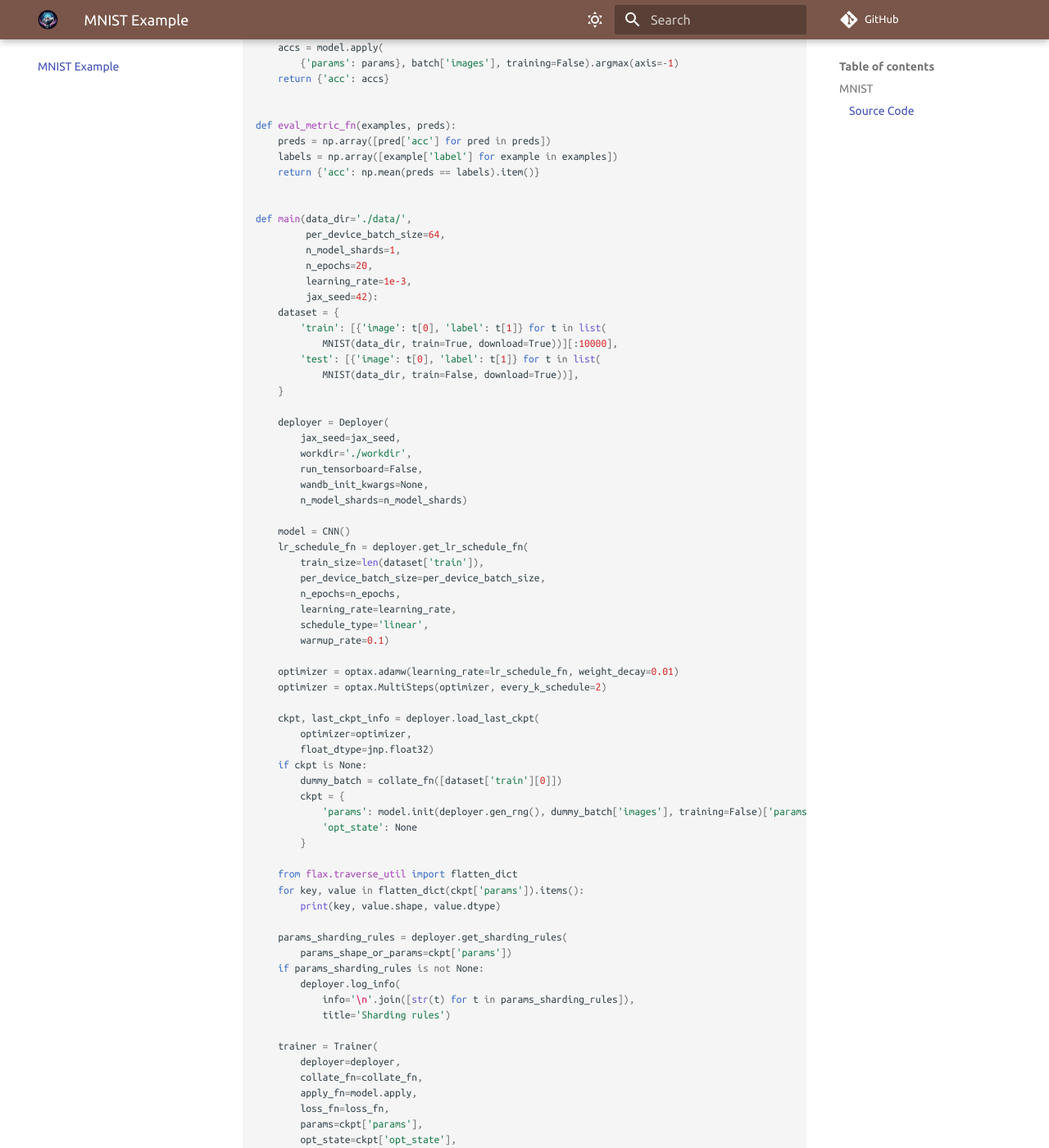
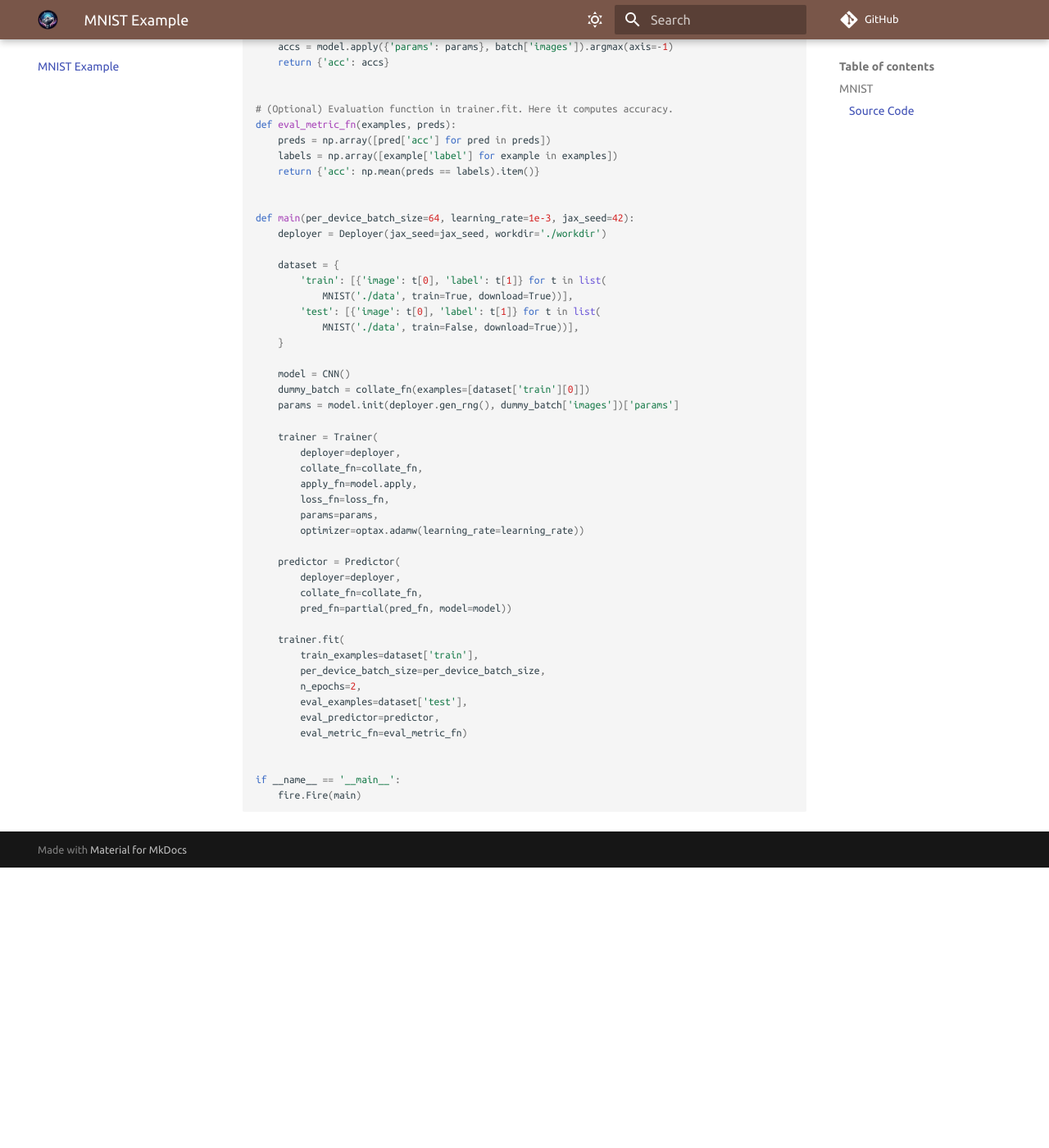
Before and after one commit to tanyuqian/redco, an MkDocs documentation site: the page built from docs/mnist.md, in a window 1280 px wide and 1400 px high, scrolled down 1356 px. Shown: the whole window at 82% size. Built offline with MkDocs 1.6.1 and Material for MkDocs 9.7.7, drawn with Linux system fonts in a browser that asks for light colours; comment, search, counter and statistics services are not loaded; after the commit the page ends 2414 px from its top, so only the background shows below that; some of the changed text lies outside the part shown.

Commit message:
updated,

````diff
--- a/docs/mnist.md
+++ b/docs/mnist.md
@@ -1,28 +1,31 @@
 ## MNIST
 
-A trivial MNIST example with RedCoast.
+A trivial MNIST example with RedCoast. Runnable by
+```
+python main.py
+```
 
 To simulate multiple devices in cpu-only envs,
 ```
-XLA_FLAGS="--xla_force_host_platform_device_count=8" python main.py --n_model_shards 2
+XLA_FLAGS="--xla_force_host_platform_device_count=8" python main.py
 ```
 
 ### Source Code
 ```python
 from functools import partial
 import fire
-import jax
 import numpy as np
-import jax.numpy as jnp
 from flax import linen as nn
 import optax
 from torchvision.datasets import MNIST
 from redco import Deployer, Trainer, Predictor
 
 
+# A simple CNN model
+# Copied from https://github.com/google/flax/blob/main/examples/mnist/train.py
 class CNN(nn.Module):
     @nn.compact
-    def __call__(self, x, training):
+    def __call__(self, x):
         x = nn.Conv(features=32, kernel_size=(3, 3))(x)
         x = nn.relu(x)
         x = nn.avg_pool(x, window_shape=(2, 2), strides=(2, 2))
@@ -30,131 +33,75 @@
         x = nn.relu(x)
         x = nn.avg_pool(x, window_shape=(2, 2), strides=(2, 2))
         x = x.reshape((x.shape[0], -1))  # flatten
-        x = nn.Dropout(rate=0.4, deterministic=not training)(x)
-        x = nn.Dense(features=64, dtype=jnp.float16)(x)
+        x = nn.Dense(features=256)(x)
         x = nn.relu(x)
         x = nn.Dense(features=10)(x)
         return x
 
 
+# Collate function converting a batch of raw examples to model inputs (in numpy)
 def collate_fn(examples):
-    images = np.stack([
-        np.expand_dims(np.array(example['image']), axis=-1)
-        for example in examples])
-
+    images = np.stack(
+        [np.array(example['image'])[:, :, None] for example in examples])
     labels = np.array([example['label'] for example in examples])
 
     return {'images': images, 'labels': labels}
 
 
+# Loss function converting model inputs to a scalar loss
 def loss_fn(train_rng, state, params, batch, is_training):
-    logits = state.apply_fn(
-        {'params': params}, batch['images'],
-        training=is_training, rngs={'dropout': train_rng})
-    loss = optax.softmax_cross_entropy_with_integer_labels(
-        logits=logits, labels=batch['labels'])
-    return jnp.mean(loss)
+    logits = state.apply_fn({'params': params}, batch['images'])
+    return optax.softmax_cross_entropy_with_integer_labels(
+        logits=logits, labels=batch['labels']).mean()
 
 
+# Predict function converting model inputs to the model outputs
 def pred_fn(pred_rng, params, batch, model):
-    accs = model.apply(
-        {'params': params}, batch['images'], training=False).argmax(axis=-1)
+    accs = model.apply({'params': params}, batch['images']).argmax(axis=-1)
     return {'acc': accs}
 
 
+# (Optional) Evaluation function in trainer.fit. Here it computes accuracy.
 def eval_metric_fn(examples, preds):
     preds = np.array([pred['acc'] for pred in preds])
     labels = np.array([example['label'] for example in examples])
     return {'acc': np.mean(preds == labels).item()}
 
 
-def main(data_dir='./data/',
-         per_device_batch_size=64,
-         n_model_shards=1,
-         n_epochs=20,
-         learning_rate=1e-3,
-         jax_seed=42):
+def main(per_device_batch_size=64, learning_rate=1e-3, jax_seed=42):
+    deployer = Deployer(jax_seed=jax_seed, workdir='./workdir')
+
     dataset = {
         'train': [{'image': t[0], 'label': t[1]} for t in list(
-            MNIST(data_dir, train=True, download=True))][:10000],
+            MNIST('./data', train=True, download=True))],
         'test': [{'image': t[0], 'label': t[1]} for t in list(
-            MNIST(data_dir, train=False, download=True))],
+            MNIST('./data', train=False, download=True))],
     }
 
-    deployer = Deployer(
-        jax_seed=jax_seed,
-        workdir='./workdir',
-        run_tensorboard=False,
-        wandb_init_kwargs=None,
-        n_model_shards=n_model_shards)
-
     model = CNN()
-    lr_schedule_fn = deployer.get_lr_schedule_fn(
-        train_size=len(dataset['train']),
-        per_device_batch_size=per_device_batch_size,
-        n_epochs=n_epochs,
-        learning_rate=learning_rate,
-        schedule_type='linear',
-        warmup_rate=0.1)
-
-    optimizer = optax.adamw(learning_rate=lr_schedule_fn, weight_decay=0.01)
-    optimizer = optax.MultiSteps(optimizer, every_k_schedule=2)
-
-    ckpt, last_ckpt_info = deployer.load_last_ckpt(
-        optimizer=optimizer,
-        float_dtype=jnp.float32)
-    if ckpt is None:
-        dummy_batch = collate_fn([dataset['train'][0]])
-        ckpt = {
-            'params': model.init(deployer.gen_rng(), dummy_batch['images'], training=False)['params'],
-            'opt_state': None
-        }
-
-    from flax.traverse_util import flatten_dict
-    for key, value in flatten_dict(ckpt['params']).items():
-        print(key, value.shape, value.dtype)
-
-    params_sharding_rules = deployer.get_sharding_rules(
-        params_shape_or_params=ckpt['params'])
-    if params_sharding_rules is not None:
-        deployer.log_info(
-            info='\n'.join([str(t) for t in params_sharding_rules]),
-            title='Sharding rules')
+    dummy_batch = collate_fn(examples=[dataset['train'][0]])
+    params = model.init(deployer.gen_rng(), dummy_batch['images'])['params']
 
     trainer = Trainer(
         deployer=deployer,
         collate_fn=collate_fn,
         apply_fn=model.apply,
         loss_fn=loss_fn,
-        params=ckpt['params'],
-        opt_state=ckpt['opt_state'],
-        last_ckpt_info=last_ckpt_info,
-        optimizer=optimizer,
-        lr_schedule_fn=lr_schedule_fn,
-        accumulate_grad_batches=2,
-        params_sharding_rules=params_sharding_rules)
+        params=params,
+        optimizer=optax.adamw(learning_rate=learning_rate))
 
     predictor = Predictor(
         deployer=deployer,
         collate_fn=collate_fn,
-        pred_fn=partial(pred_fn, model=model),
-        params_sharding_rules=params_sharding_rules)
+        pred_fn=partial(pred_fn, model=model))
 
     trainer.fit(
         train_examples=dataset['train'],
         per_device_batch_size=per_device_batch_size,
-        n_epochs=n_epochs,
+        n_epochs=2,
         eval_examples=dataset['test'],
-        eval_per_device_batch_size=per_device_batch_size,
-        eval_loss=True,
         eval_predictor=predictor,
-        eval_metric_fn=eval_metric_fn,
-        eval_sanity_check=True,
-        save_every_ckpt=True,
-        save_opt_states=True,
-        save_float_dtype=jnp.float16,
-        save_argmin_ckpt_by_metrics=['loss'],
-        save_argmax_ckpt_by_metrics=['acc'])
+        eval_metric_fn=eval_metric_fn)
 
 
 if __name__ == '__main__':
--- a/mkdocs.yml
+++ b/mkdocs.yml
@@ -4,6 +4,7 @@
 
 
 nav:
+  - RedCoast: index.md
   - MNIST Example: mnist.md
   - Documentation:
     - Trainer: trainer.md
````
Also changed, not shown: README.md (+10 -13 lines), docs/index.md (+9 -1 lines).
